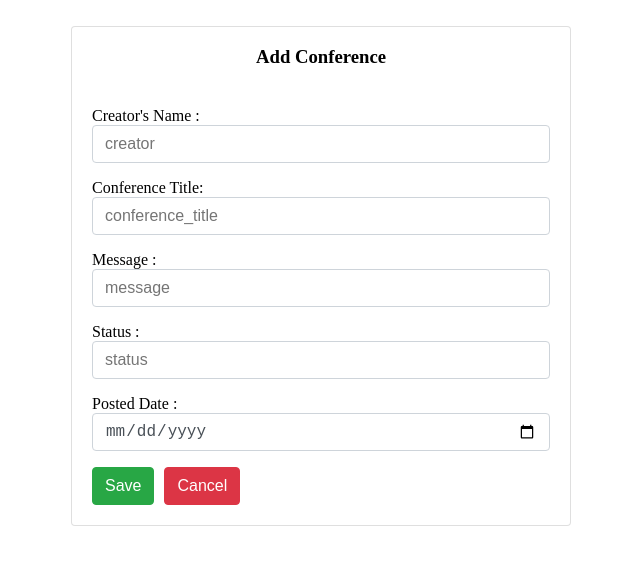
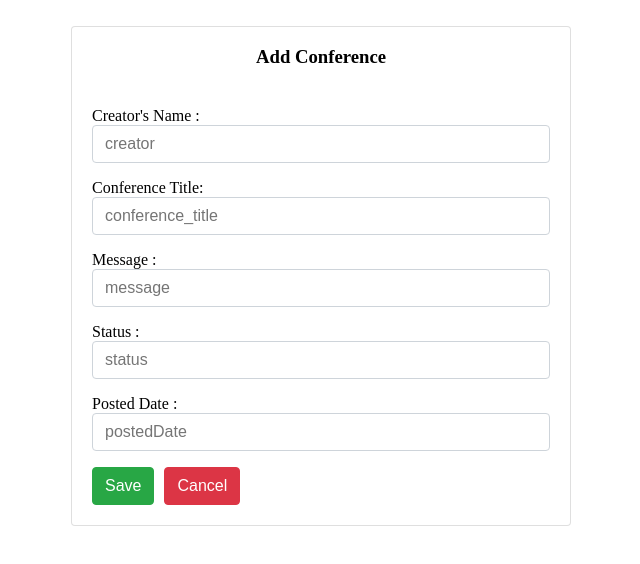
Before and after one commit to AkeelMNM/ConferenceMS-Frontend-Development, a React (Vite) app: page / in a window 1280 px wide. Both pictures are taken after a click on the button "Add Conference". Shown: the top 564 px of the page, without its empty margins (294-934 px from the left). Built offline with nearby package versions, Linux system fonts and the light colour scheme; no server answers.

Commit message:
All Cruds Are Working Posted Date Changed to Conference Date

```diff
--- a/App.jsx
+++ b/App.jsx
@@ -21,7 +21,7 @@ class App extends React.Component{
                 <Route path ="/" exact component ={ListConferenceComponent}></Route>
                 <Route path ="/add-conference/:id" component ={CreateConferenceComponent}></Route>
                 <Route path ="/view-conference/:id" component ={EditorViewConferenceComponent}></Route>
-                <Route exact path="/updateConference/:id" component={EditConferenceComponent}/>
+                <Route exact path="/update-conference/:id" component={EditConferenceComponent}/>
 
             </Switch>
         </Router>
--- a/components/admin/CreateConferenceComponent.jsx
+++ b/components/admin/CreateConferenceComponent.jsx
@@ -132,7 +132,7 @@ class CreateConferenceComponent extends Component {
 
                                     <div className="form-group">
                                         <label>Posted Date :</label>
-                                        <input type="date" placeholder="postedDate" name="postedDate" className="form-control"
+                                        <input placeholder="postedDate" name="postedDate" className="form-control"
                                                value={this.state.postedDate} onChange ={this.changepostedDateHandler}/>
 
                                     </div>
--- a/components/admin/EditConferenceComponent.jsx
+++ b/components/admin/EditConferenceComponent.jsx
@@ -34,7 +34,7 @@ class EditConferenceComponent extends Component {
     componentDidMount(){
         ConferenceService.getconferenceById(this.state.id).then( (res) =>{
             let conference = res.data;
-            this.setState({creator: product.creator,
+            this.setState({creator: conference.creator,
                 conference_title: conference.conference_title,
                 message : conference.message,
                 status: conference.status,
@@ -74,9 +74,7 @@ class EditConferenceComponent extends Component {
                 <div className="container">
                     <div className="row" >
                         <div className = "card col-md-6 offset-md-3 offset-md-3">
-                            {
-                                this.getTitle()
-                            }
+                            <h3 className="text-center"> Update Conference</h3>
 
 
                             <div className="card-body">
@@ -106,8 +104,8 @@ class EditConferenceComponent extends Component {
                                     </div>
 
                                     <div className="form-group">
-                                        <label>Posted Date :</label>
-                                        <input type="date" placeholder="postedDate" name="postedDate" className="form-control"
+                                        <label>Conference Date :</label>
+                                        <input  placeholder="postedDate" name="postedDate" className="form-control"
                                                value={this.state.postedDate} onChange ={event=>this.onChange(event)}/>
 
                                     </div>
--- a/components/admin/ListConferenceComponent.jsx
+++ b/components/admin/ListConferenceComponent.jsx
@@ -68,7 +68,7 @@ class ListConferenceComponent extends Component {
                             <th> Conference Title </th>
                             <th> Message</th>
                             <th> Status</th>
-                            <th> PostedDate</th>
+                            <th> Conference Date & Time</th>
                             <th> Actions</th>
                         </tr>
 
--- a/styles/admin/Conference.css
+++ b/styles/admin/Conference.css
@@ -351,7 +351,7 @@ h3 {
     border-collapse: collapse;
 }
 .table {
-    width: 100%;
+    width: 110%;
     margin-bottom: 1rem;
     color: #212529;
 }
```
